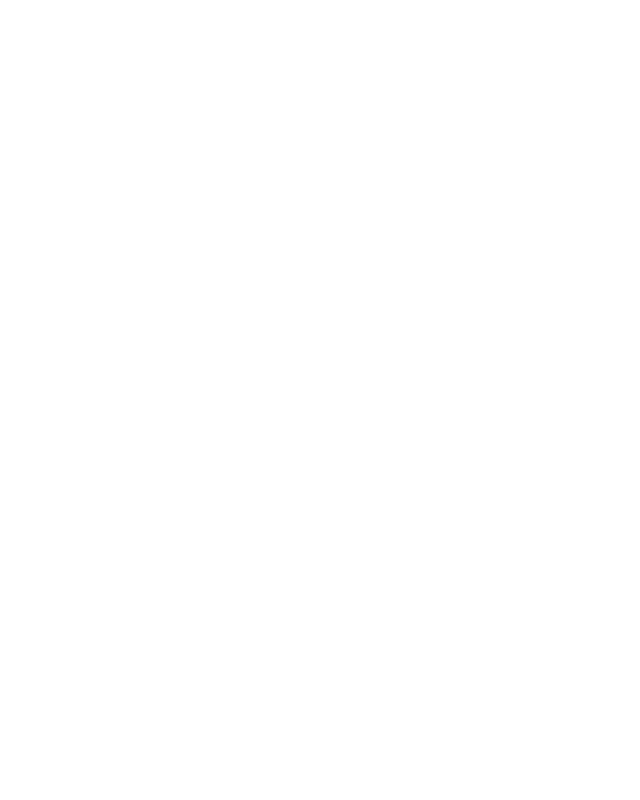
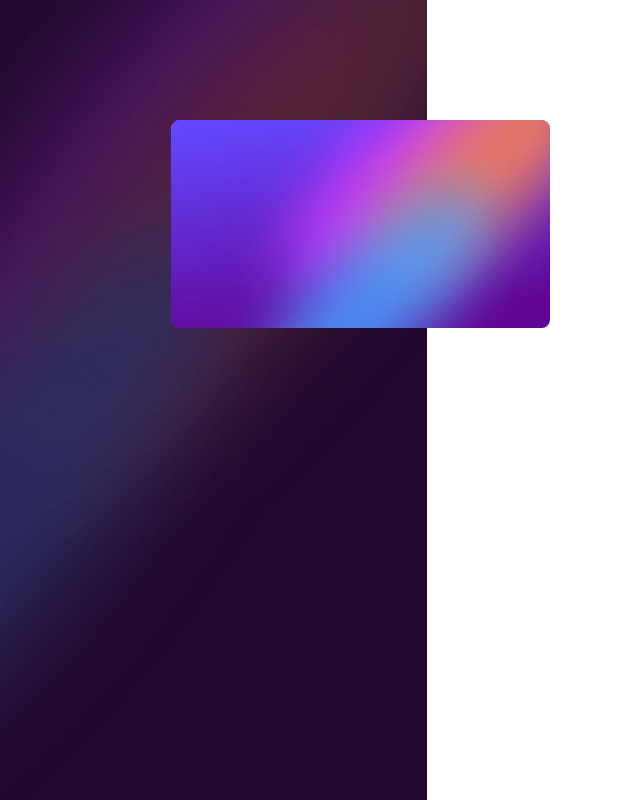
Before and after one commit to mbramani/Frontend-Mentor-Challenges, a React (Vite) app in the folder interactive-card-details-form/: page / in a window 1280 px wide. Shown: the whole page, without its empty margins (0-640 px from the left). Built offline with nearby package versions, Linux system fonts and the light colour scheme.

Commit message:
added CardFront component

```diff
--- a/interactive-card-details-form/src/App.jsx
+++ b/interactive-card-details-form/src/App.jsx
@@ -1,11 +1,13 @@
-
+import CardFront from './Components/CardFront'
 function App() {
-
-  return (
-    <div className="App">
-
-    </div>
-  )
+    return (
+        <div className="App flex h-screen w-screen flex-col md:flex-row">
+            <div className="relative w-full h-1/3 md:w-1/3 md:h-screen bg-cover bg-no-repeat bg-[url('./assets/bg-main-mobile.png')] md:bg-[url('./assets/bg-main-desktop.png')]">
+                <CardFront />
+            </div>
+            <div className="w-full h-2/3 md:w-2/3 md:h-screen bg-white"></div>
+        </div>
+    )
 }
 
 export default App
--- /dev/null
+++ b/interactive-card-details-form/src/Components/CardFront.jsx
@@ -0,0 +1,7 @@
+export default function CardFront({}) {
+    return (
+        <>
+            <div className="relative top-[60%] left-[4%] md:top-[15%] md:left-[25%] lg:left-[40%] h-32 w-56 md:h-52 md:w-96 bg-contain  bg-no-repeat bg-[url('./assets/bg-card-front.png')]"></div>
+        </>
+    )
+}
```
